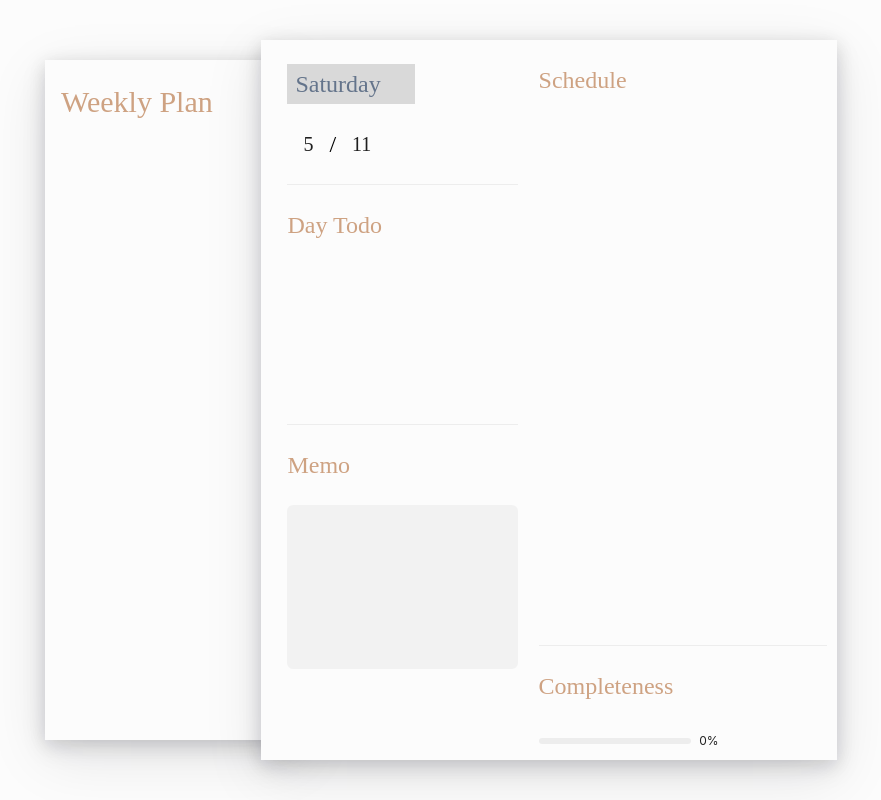
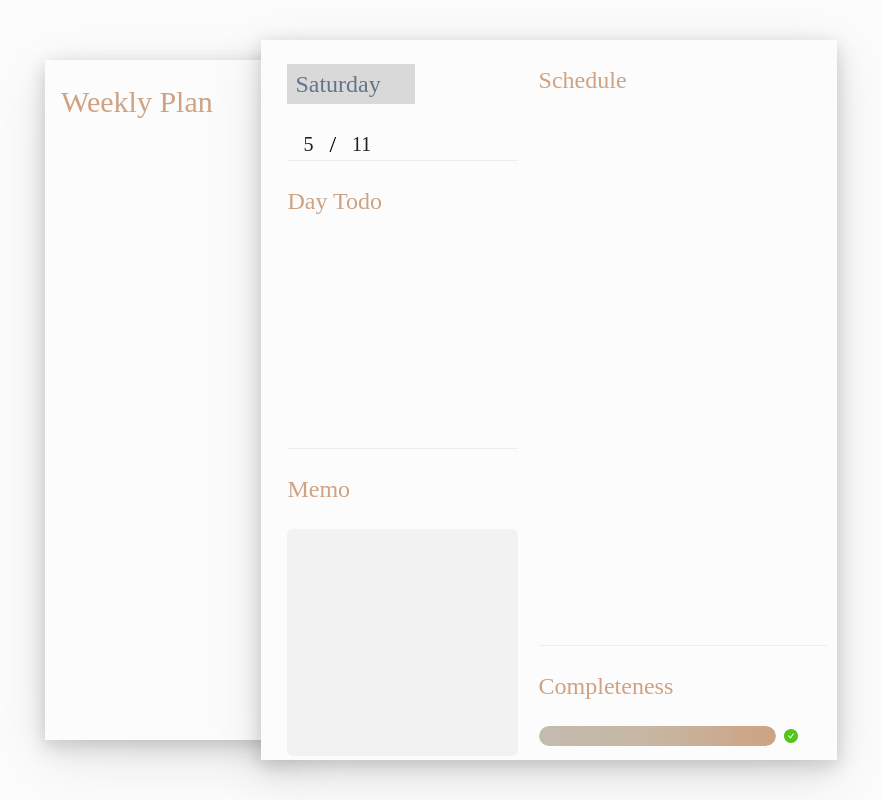
Before and after one commit to NTUST-Full-Stack-Laboratory-Team/dayflow, a Next.js app: page / in a window 1280 px wide. Shown: the whole page, without its empty margins (219-1100 px from the left). Built offline with nearby package versions, Linux system fonts and the light colour scheme; a web font is replaced by a local one.

Commit message:
Change Memo and Completeness layout

```diff
--- a/app/Completeness.tsx
+++ b/app/Completeness.tsx
@@ -1,14 +1,23 @@
 "use client"
 import React, { useEffect, useState } from 'react';
 import { Flex, Progress } from 'antd';
+import { BgColorsOutlined } from '@ant-design/icons';
+import type { ProgressProps } from 'antd';
 
-export default function Completeness(){
+export default function Completeness() {
     //const storedData = localStorage.getItem("taskCompleteness");
     //const percent = storedData ? JSON.parse(storedData) : 0;
+    const conicColors: ProgressProps['strokeColor'] = {
+        '0%': '#C4BBAF',
+        '50%': '#C7B6A1',
+        '100%': '#CEA282',
+    };
 
     return (
         <>
-            <Progress percent={0} size="small" style={{ width: 180 }} />
+            <div className='w-50%'>
+                <Progress percent={100} size={["90%", 20]} strokeColor={conicColors} />
+            </div>
         </>
     )
 }
--- a/app/memo.tsx
+++ b/app/memo.tsx
@@ -7,7 +7,7 @@ export default function Memo() {
     return (
         <>
             <TextArea variant="filled" style={{ resize: 'none' }}
-                className='h-full' rows={7}/>
+                rows={7} styles={{ textarea: { height: "100%" } }} />
         </>
     )
 }
--- a/app/page.tsx
+++ b/app/page.tsx
@@ -20,21 +20,23 @@ export default function Home() {
       </div>
       <div className='z-10 bg-[#FCFCFC] shadow-[0px_4px_16px_rgba(17,17,26,0.1),_0px_8px_24px_rgba(17,17,26,0.1),_0px_16px_56px_rgba(17,17,26,0.1)] flex w-[45vw] h-[90vh] flex-row justify-around'>
         <div className='mt-6 flex h-full w-2/5 flex-col items-start'>
-          <div className='ml-4 w-full h-auto'>
+          <div className='ml-4 w-full h-[10%]'>
             {/* <div className='font-jacques-Francois text-2xl text-[#CEA282] w-full h-14'>Date</div> */}
             <Day />
           </div>
-          <div className='ml-4 w-full h-1/3'>
+          <div className='ml-4 w-full h-[40%]'>
             <Divider />
             <div className='font-jacques-Francois text-2xl text-[#CEA282] w-full h-14'>Day Todo</div>
             <div className='group w-full h-4/6 overflow-scroll'>
               <Todo />
             </div>
           </div>
-          <div className='ml-4 w-full h-1/3'>
+          <div className='ml-4 w-full h-[45%]'>
             <Divider />
             <div className='font-jacques-Francois text-2xl text-[#CEA282] w-full h-14'>Memo</div>
-            <Memo />
+            <div className='h-[70%]'>
+              <Memo />
+            </div>
           </div>
         </div>
         {/* <Divider type="vertical" /> */}
```
